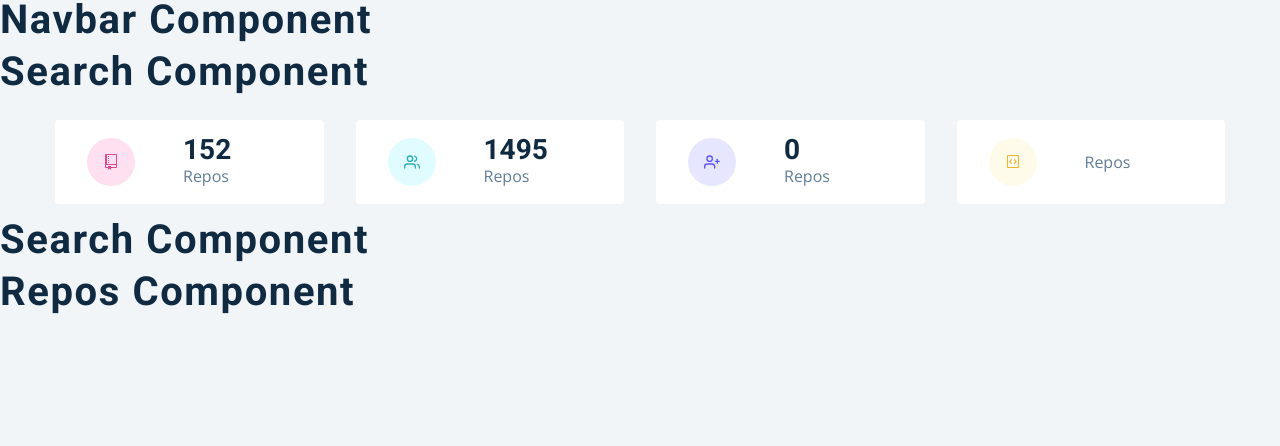
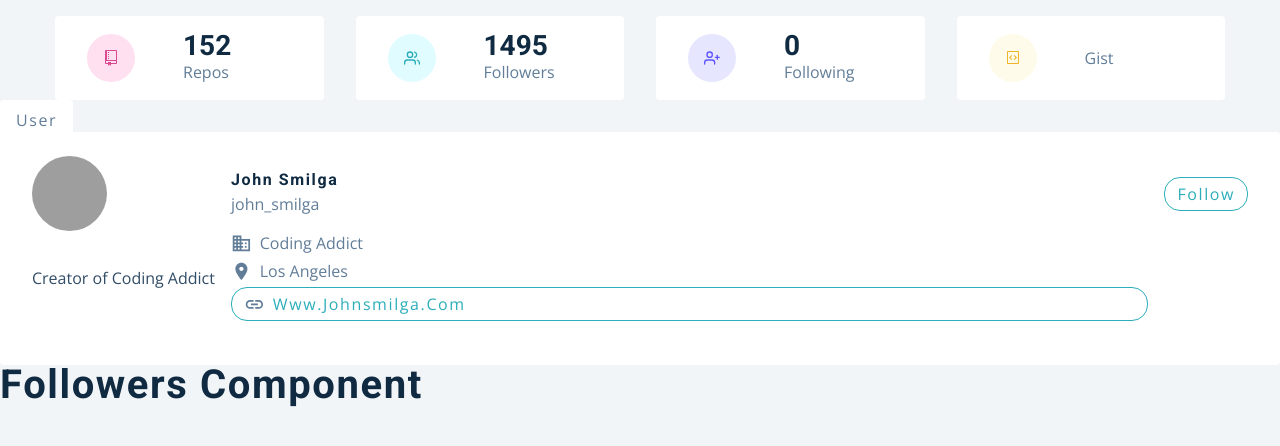
Before and after one commit to karthikashutosh/GithubUserSearchApp, a React (Create React App) app: page / in a window 1280 px wide. Shown: the top 446 px of the page. Built offline with nearby package versions, Linux system fonts and the light colour scheme; grey boxes are pictures that could not be loaded.

Commit message:
card Added

```diff
--- a/src/components/Card.js
+++ b/src/components/Card.js
@@ -3,7 +3,39 @@ import { GithubContext } from '../context/context';
 import styled from 'styled-components';
 import { MdBusiness, MdLocationOn, MdLink } from 'react-icons/md';
 const Card = () => {
-  return <h2>card component</h2>;
+
+  const{githubUser} = React.useContext(GithubContext);
+  const{
+avatar_url,
+html_url,
+name,
+company,
+blog,
+bio,
+location,
+twitter_username
+  }= githubUser;
+  return <Wrapper>
+    <header>
+      <img src={avatar_url} alt={name} />
+      <div>
+        <h4>{name}</h4>
+        <p>{twitter_username}</p>
+      </div>
+      <a href={html_url}>follow</a>
+      <p className="bio">{bio}</p>
+      <div className="links">
+        <p><MdBusiness></MdBusiness>{company}</p>
+        <p><MdLocationOn></MdLocationOn>{location}</p>
+
+        <a href={`http://${blog}`}>
+          <MdLink></MdLink>
+          {blog}
+        </a>
+
+      </div>
+    </header>
+  </Wrapper>;
 };
 const Wrapper = styled.article`
   background: var(--clr-white);
--- a/src/components/Info.js
+++ b/src/components/Info.js
@@ -19,50 +19,46 @@ const UserInfo = () => {
     {
       id: 2,
       icon: <FiUsers className="icons" />,
-      label: "repos",
+      label: "followers",
       value: followers,
       color: "green",
     },
     {
       id: 3,
       icon: <FiUserPlus className="icons" />,
-      label: "repos",
+      label: "following",
       value: following,
       color: "purple",
     },
     {
       id: 4,
       icon: <GoGist className="icons" />,
-      label: "repos",
+      label: "gist",
       value: public_gist,
       color: "yellow",
     },
   ];
-  return <section className="section">
+  return (
+    <section className="section">
       <Wrapper className="section-center">
-      {items.map((item)=>{
-        return <Item key={items.id} {...item}>
-
-        </Item>
-      }
-
-
-      )}
-
+        {items.map((item) => {
+          return <Item key={items.id} {...item}></Item>;
+        })}
       </Wrapper>
-
-  </section>;
+    </section>
+  );
 };
-const Item = ({icon,label,value,color})=>{
-  return<article className="item">
+const Item = ({ icon, label, value, color }) => {
+  return (
+    <article className="item">
       <span className={color}>{icon}</span>
       <div>
         <h3>{value}</h3>
         <p>{label}</p>
       </div>
-
     </article>
-}
+  );
+};
 
 const Wrapper = styled.section`
   display: grid;
--- a/src/components/User.js
+++ b/src/components/User.js
@@ -1,9 +1,16 @@
-import React from 'react';
-import styled from 'styled-components';
-import Card from './Card';
-import Followers from './Followers';
+import React from "react";
+import styled from "styled-components";
+import Card from "./Card";
+import Followers from "./Followers";
 const User = () => {
-  return <h2>search component</h2>;
+  return (
+    <section className="section">
+      <wrapper className="section-center">
+        <Card />
+        <Followers />
+      </wrapper>
+    </section>
+  );
 };
 
 const Wrapper = styled.div`
--- a/src/pages/Dashboard.js
+++ b/src/pages/Dashboard.js
@@ -5,12 +5,12 @@ import { GithubContext } from "../context/context";
 const Dashboard = () => {
   return (
     <main>
-      <Navbar />
-      <Search />
+      {/* <Navbar /> */}
+      {/* <Search /> */}
       <Info />
       <User />
 
-      <Repos />
+      {/* <Repos /> */}
     </main>
   );
 };
```
Lines whose indentation alone changed are shown as unchanged.
